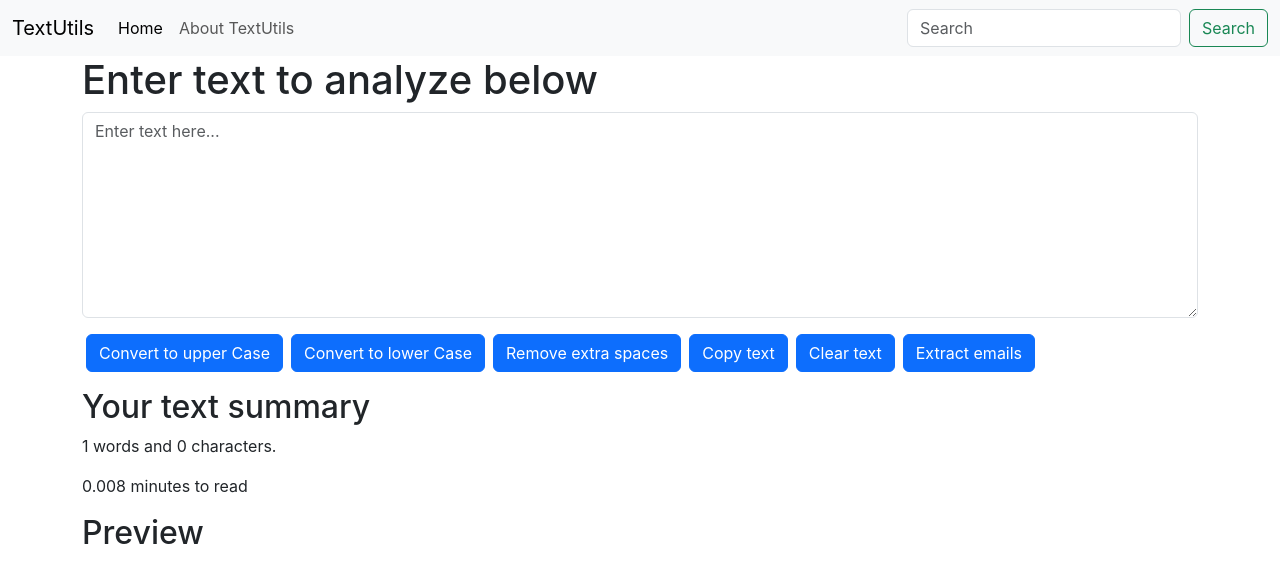
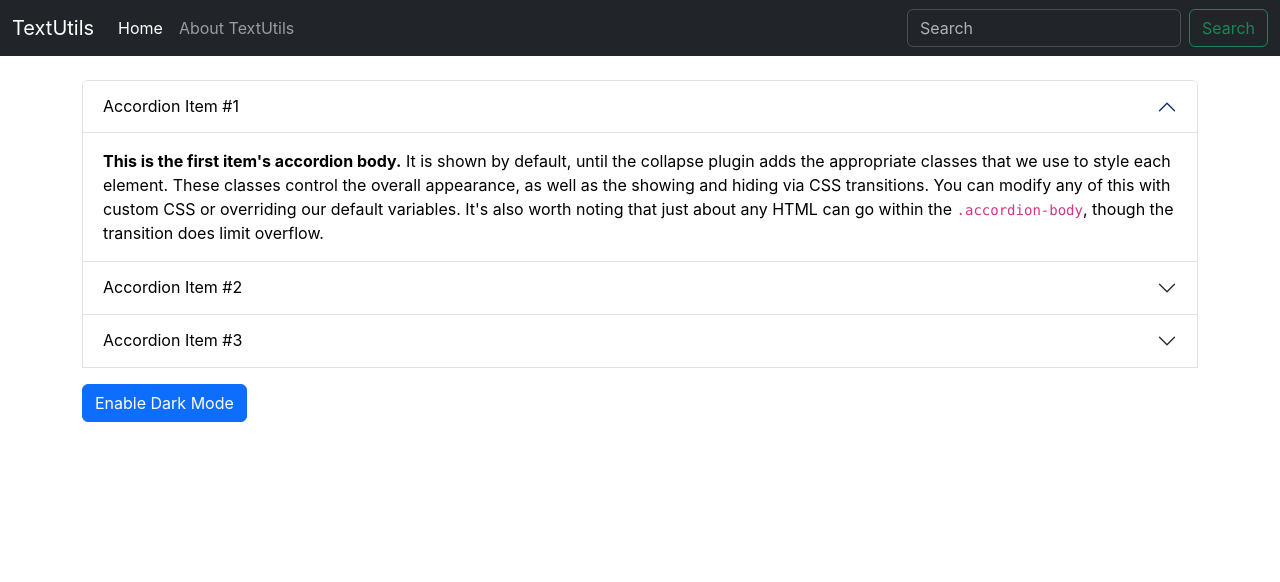
Before and after one commit to Deepaksahnii/textutils, a React (Create React App) app: page / in a window 1280 px wide. Shown: the top 582 px of the page. Built offline with nearby package versions, Linux system fonts and the light colour scheme.

Commit message:
Added About component

```diff
--- /dev/null
+++ b/src/About.js
@@ -0,0 +1,71 @@
+import React, { useState } from 'react'
+
+export default function About() {
+
+
+    const [myStyle, setMyStyle] = useState({
+        color: 'black',
+        backgroundColor: 'white'
+    });
+
+    const [btnText, setBtnText] = useState('Enable Dark Mode');
+
+    const toggleStyle = () => {
+        if (myStyle.color === 'black') {
+            setMyStyle({
+                color: 'white',
+                backgroundColor: 'black'
+            })
+            setBtnText("Disable Dark Mode");
+        }
+        else {
+            setMyStyle({
+                color: 'black',
+                backgroundColor: 'white'
+            })
+            setBtnText("Enable Dark Mode");
+        }
+    }
+    return (<>
+            <div className="accordion container my-4" id="accordionExample" style={myStyle}>
+                <div className="accordion-item" style={myStyle}>
+                    <h2 className="accordion-header" id="headingOne">
+                        <button className="accordion-button" type="button" data-bs-toggle="collapse" data-bs-target="#collapseOne" aria-expanded="true" aria-controls="collapseOne" style={myStyle}>
+                            Accordion Item #1
+                        </button>
+                    </h2>
+                    <div id="collapseOne" className="accordion-collapse collapse show" aria-labelledby="headingOne" data-bs-parent="#accordionExample">
+                        <div className="accordion-body">
+                            <strong>This is the first item's accordion body.</strong> It is shown by default, until the collapse plugin adds the appropriate classes that we use to style each element. These classes control the overall appearance, as well as the showing and hiding via CSS transitions. You can modify any of this with custom CSS or overriding our default variables. It's also worth noting that just about any HTML can go within the <code>.accordion-body</code>, though the transition does limit overflow.
+                        </div>
+                    </div>
+                </div>
+                <div className="accordion-item" style={myStyle}>
+                    <h2 className="accordion-header" id="headingTwo">
+                        <button className="accordion-button collapsed" type="button" data-bs-toggle="collapse" data-bs-target="#collapseTwo" aria-expanded="false" aria-controls="collapseTwo"style={myStyle}>
+                            Accordion Item #2
+                        </button>
+                    </h2>
+                    <div id="collapseTwo" className="accordion-collapse collapse" aria-labelledby="headingTwo" data-bs-parent="#accordionExample">
+                        <div className="accordion-body">
+                            <strong>This is the second item's accordion body.</strong> It is hidden by default, until the collapse plugin adds the appropriate classes that we use to style each element. These classes control the overall appearance, as well as the showing and hiding via CSS transitions. You can modify any of this with custom CSS or overriding our default variables. It's also worth noting that just about any HTML can go within the <code>.accordion-body</code>, though the transition does limit overflow.
+                        </div>
+                    </div>
+                </div>
+                <div className="accordion-item"style={myStyle}>
+                    <h2 className="accordion-header" id="headingThree">
+                        <button className="accordion-button collapsed" type="button" data-bs-toggle="collapse" data-bs-target="#collapseThree" aria-expanded="false" aria-controls="collapseThree"style={myStyle}>
+                            Accordion Item #3
+                        </button>
+                    </h2>
+                    <div id="collapseThree" className="accordion-collapse collapse" aria-labelledby="headingThree" data-bs-parent="#accordionExample">
+                        <div className="accordion-body">
+                            <strong>This is the third item's accordion body.</strong> It is hidden by default, until the collapse plugin adds the appropriate classes that we use to style each element. These classes control the overall appearance, as well as the showing and hiding via CSS transitions. You can modify any of this with custom CSS or overriding our default variables. It's also worth noting that just about any HTML can go within the <code>.accordion-body</code>, though the transition does limit overflow.
+                        </div>
+                    </div>
+                </div>
+            <div className="btn btn-primary my-3" onClick={toggleStyle}>{btnText}</div>
+            </div>
+    </>
+    )
+}
--- a/src/App.js
+++ b/src/App.js
@@ -1,10 +1,12 @@
+import About from "./About";
 import Navbar from "./components/Navbar"
-import TextForm from "./components/TextForm"
+// import TextForm from "./components/TextForm"
 function App() {
   return (
     <>
       <Navbar title="TextUtils" about="About TextUtils" />
-      <TextForm heading= "Enter text to analyze below"/>
+      {/* <TextForm heading="Enter text to analyze below" /> */}
+      <About/>
     </>
   );
 }
--- a/src/components/Navbar.js
+++ b/src/components/Navbar.js
@@ -4,7 +4,7 @@
 export default function Navbar(props) {
     return (
         <>
-    <nav className="navbar navbar-expand-lg bg-body-tertiary">
+    <nav className="navbar navbar-expand-lg bg-dark" data-bs-theme="dark">
   <div className="container-fluid">
     <a className="navbar-brand" href="/">{props.title}</a>
     <button className="navbar-toggler" type="button" data-bs-toggle="collapse" data-bs-target="#navbarSupportedContent" aria-controls="navbarSupportedContent" aria-expanded="false" aria-label="Toggle navigation">
```
